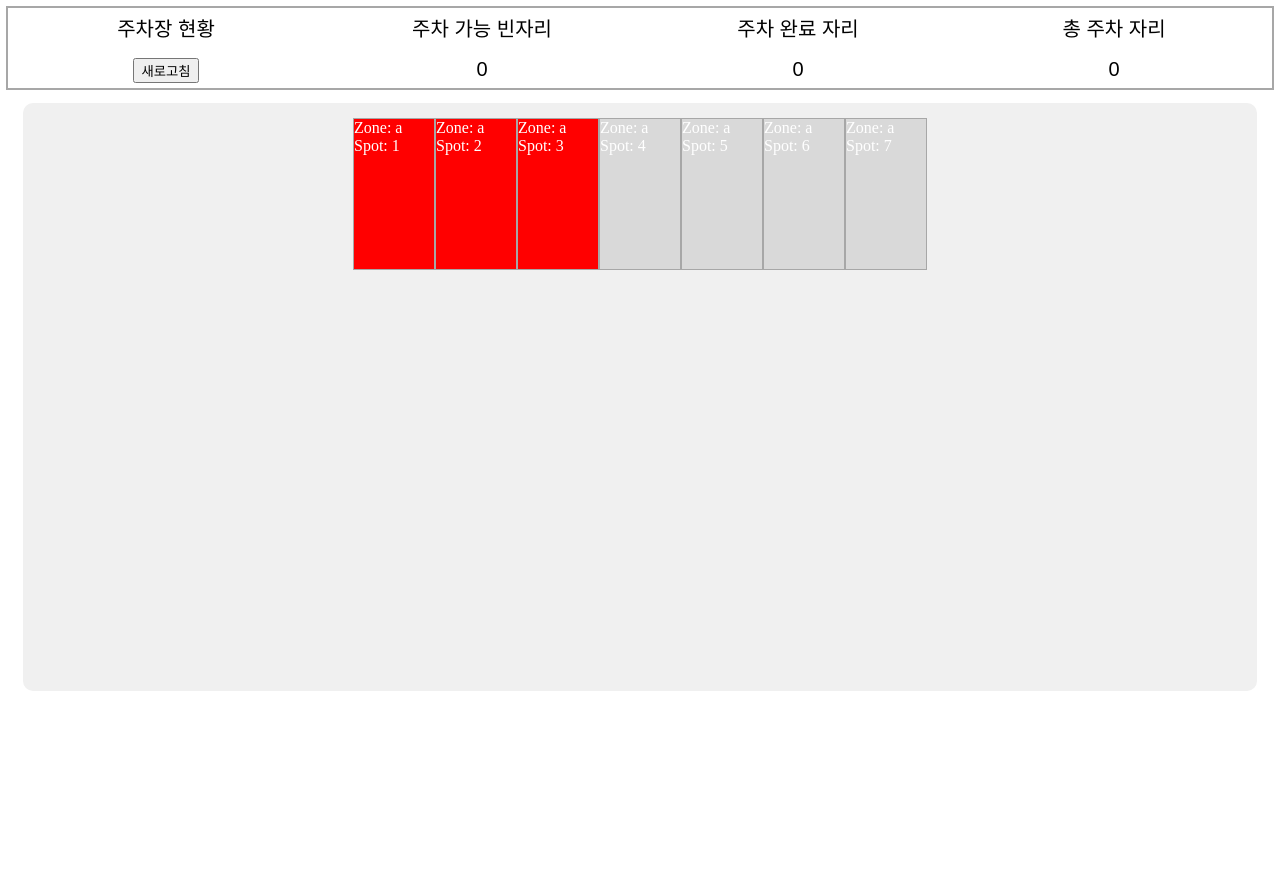
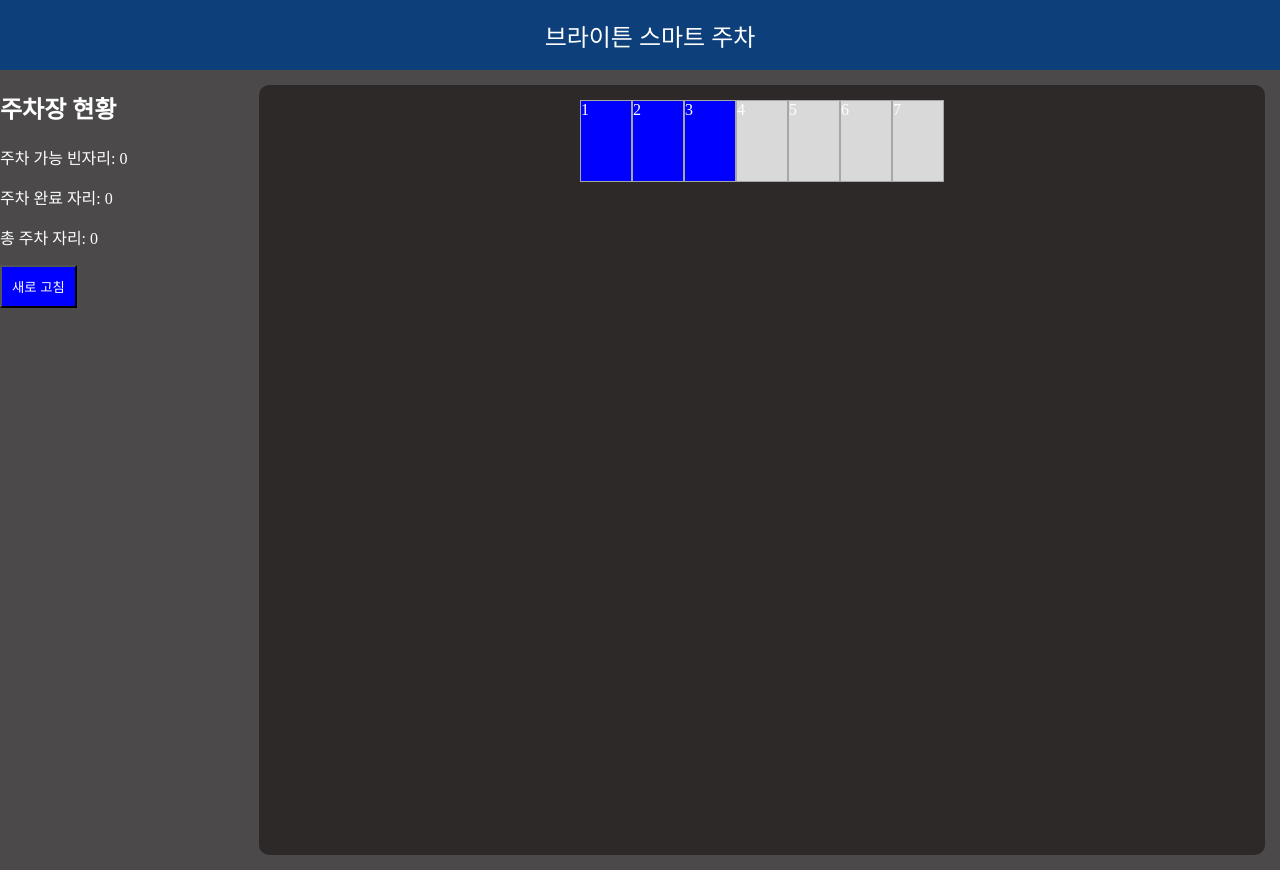
Before and after one commit to brighten-lab/Parking_Management, a React (Create React App) app in the folder front/: page / in a window 1280 px wide. Before the commit the page ends 816 px from the top, so only its background shows below. Built offline with nearby package versions, Linux system fonts and the light colour scheme.

Commit message:
FIX: UI 변경

```diff
--- a/front/src/App.js
+++ b/front/src/App.js
@@ -1,8 +1,24 @@
 import React from "react";
 import A from "./page/A";
+import Header from "./page/Header";
+import Left from "./page/Left";
+import styled from "styled-components";
+
+const Container = styled.div`
+  display: flex;
+  height: 100vh;
+`;
 
 const App = () => {
-  return <A />;
+  return (
+    <div>
+      <Header />
+      <Container>
+        <Left />
+        <A />
+      </Container>
+    </div>
+  );
 };
 
 export default App;
--- a/front/src/page/A.js
+++ b/front/src/page/A.js
@@ -4,9 +4,9 @@ import "../style/location.css";
 
 const Car = styled.div`
   border: 1px solid #a7a7a7;
-  width: 80px;
-  height: 150px;
-  background-color: ${(props) => (props.isParked ? "#d9d9d9" : "red")};
+  width: 50px;
+  height: 80px;
+  background-color: ${(props) => (props.isParked ? "#d9d9d9" : "blue")};
 `;
 
 const A = () => {
@@ -51,30 +51,12 @@ const A = () => {
   useEffect(() => {});
 
   return (
-    <div className="wrapper">
-      <div className="header">
-        <div className="header-row">
-          <div className="header-item">주차장 현황</div>
-          <div className="header-item">주차 가능 빈자리</div>
-          <div className="header-item">주차 완료 자리</div>
-          <div className="header-item">총 주차 자리</div>
-        </div>
-        <div className="header-row">
-          <div className="header-item">
-            <button>새로고침</button>
-          </div>
-          <div className="header-item">0</div>
-          <div className="header-item">0</div>
-          <div className="header-item">0</div>
-        </div>
-      </div>
-      <div className="body">
-        {parking.map((car, index) => (
-          <Car key={index} isParked={car.is_parked}>
-            Zone: {car.zone} Spot: {car.spot_number}
-          </Car>
-        ))}
-      </div>
+    <div className="body">
+      {parking.map((car, index) => (
+        <Car key={index} isParked={car.is_parked}>
+          {car.spot_number}
+        </Car>
+      ))}
     </div>
   );
 };
--- /dev/null
+++ b/front/src/page/Header.js
@@ -0,0 +1,8 @@
+import React from "react";
+import "../style/Header.css";
+
+const Header = () => {
+  return <header>브라이튼 스마트 주차</header>;
+};
+
+export default Header;
--- /dev/null
+++ b/front/src/page/Left.js
@@ -0,0 +1,22 @@
+import React from "react";
+import "../style/Left.css";
+
+const Left = () => {
+  const availableSpaces = 0;
+  const occupiedSpaces = 0;
+  const totalSpaces = 0;
+
+  return (
+    <>
+      <aside>
+        <h1>주차장 현황</h1>
+        <p>주차 가능 빈자리: {availableSpaces}</p>
+        <p>주차 완료 자리: {occupiedSpaces}</p>
+        <p>총 주차 자리: {totalSpaces}</p>
+        <button>새로 고침</button>
+      </aside>
+    </>
+  );
+};
+
+export default Left;
--- /dev/null
+++ b/front/src/style/Header.css
@@ -0,0 +1,15 @@
+header {
+  margin: 0;
+  padding: 10px;
+  width: 100%;
+  height: 50px;
+  justify-content: center;
+  align-items: center;
+  display: flex;
+  color: white;
+  font-size: x-large;
+  background-color: #0d3f7a;
+}
+body {
+  margin: 0;
+}
--- /dev/null
+++ b/front/src/style/Left.css
@@ -0,0 +1,8 @@
+aside {
+  flex: 0.2;
+}
+button {
+  background-color: blue;
+  color: white;
+  padding: 10px;
+}
--- a/front/src/style/location.css
+++ b/front/src/style/location.css
@@ -1,39 +1,16 @@
-.wrapper {
-  display: flex;
-  flex-direction: column;
-  height: 100vh;
-}
-
-.header {
-  display: flex;
-  flex-direction: column;
-  justify-content: space-between;
-  font-family: arial;
-  font-size: 20px;
-  height: 80px;
-  outline: solid 2px #a7a7a7;
-}
-
-.header-row {
-  display: flex;
-  justify-content: space-between;
-  margin: 5px 0;
-}
-
-.header-item {
-  height: 100%;
-  width: 100%;
-  text-align: center;
-}
-
 .body {
-  flex-grow: 0.8;
+  flex: 0.8;
   border-radius: 10px;
   padding: 15px;
   margin: 15px;
-  background-color: #f0f0f0;
+  background-color: rgb(45, 41, 41);
   color: #fff;
   display: flex;
   flex-wrap: wrap;
   justify-content: center;
 }
+
+body {
+  background-color: #4b4949;
+  color: white;
+}
```
